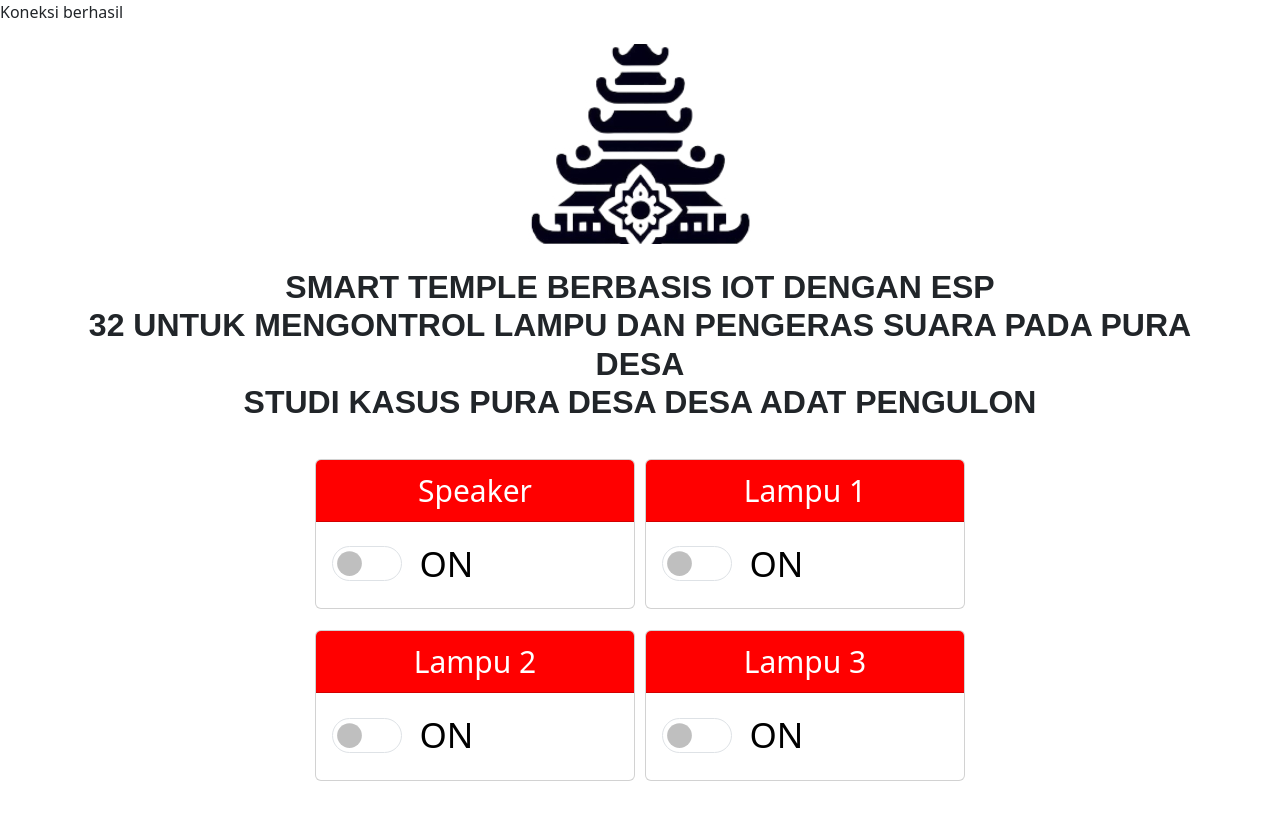
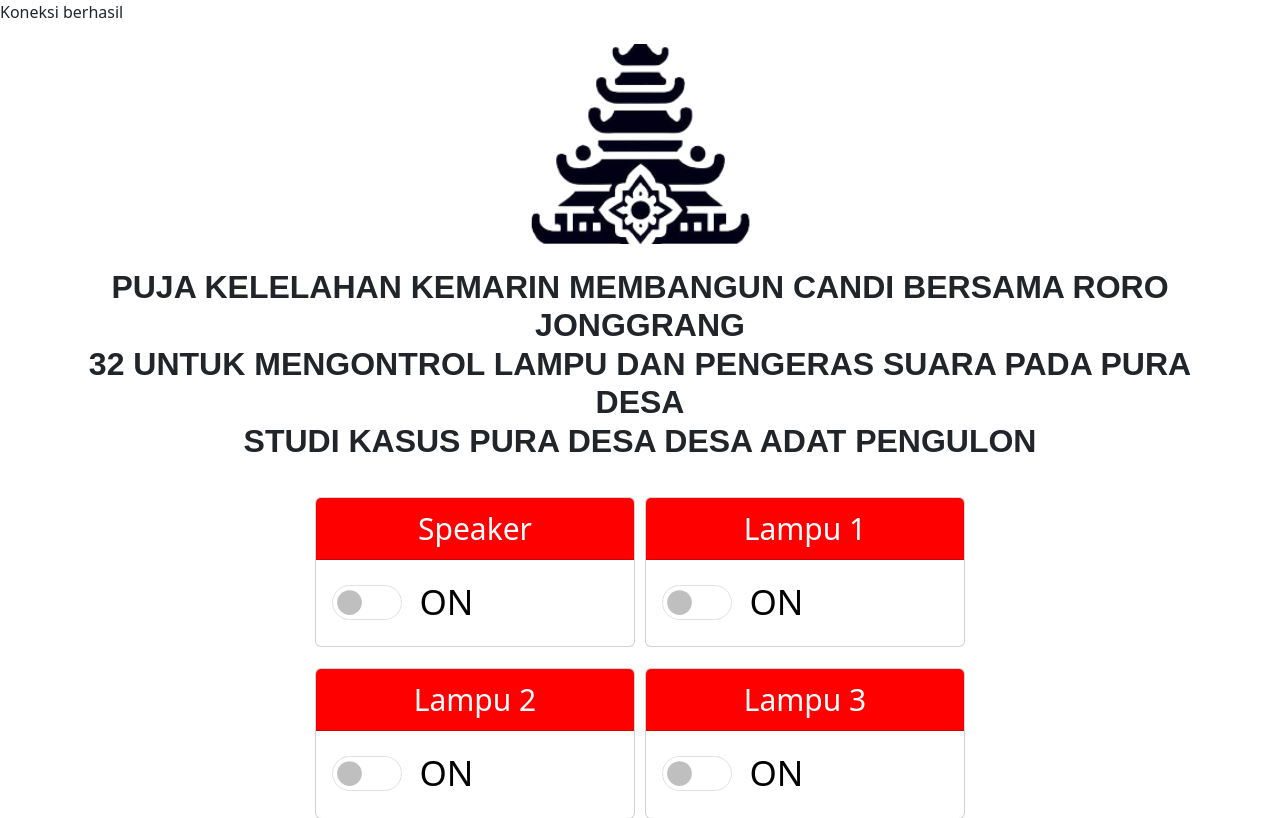
Before and after one commit to Putumerta-collab/Deploy-PHP, a PHP site: page / in a window 1280 px wide. Shown: the top 818 px of the page. Run offline with PHP 8.4, Linux system fonts and the light colour scheme; data that the repository does not hold is empty; some libraries are stand-ins or nearby versions.

Commit message:
Update index.php

```diff
--- a/index.php
+++ b/index.php
@@ -23,7 +23,7 @@ $relay4 = $data['relay4'];
     <meta name="viewport" content="width=device-width, initial-scale=1">
     <link href="https://cdn.jsdelivr.net/npm/bootstrap@5.3.2/dist/css/bootstrap.min.css" rel="stylesheet"
         integrity="sha384-T3c6CoIi6uLrA9TneNEoa7RxnatzjcDSCmG1MXxSR1GAsXEV/Dwwykc2MPK8M2HN" crossorigin="anonymous">
-    <title>TESTIN GDEV PHP</title>
+    <title>TESTIN DEV PHP</title>
 
     <script type="text/javascript">
         //Relay1
@@ -134,7 +134,7 @@ $relay4 = $data['relay4'];
     </style>
 
 <div class="container text-center py-4">
-    <h2 class="judul">SMART TEMPLE BERBASIS IOT DENGAN ESP  <br> 32 UNTUK MENGONTROL LAMPU DAN PENGERAS SUARA PADA PURA DESA <br> STUDI KASUS PURA DESA DESA ADAT PENGULON</h2>
+    <h2 class="judul">PUJA KELELAHAN KEMARIN MEMBANGUN CANDI BERSAMA RORO JONGGRANG  <br> 32 UNTUK MENGONTROL LAMPU DAN PENGERAS SUARA PADA PURA DESA <br> STUDI KASUS PURA DESA DESA ADAT PENGULON</h2>
 </div>
 
 
```
